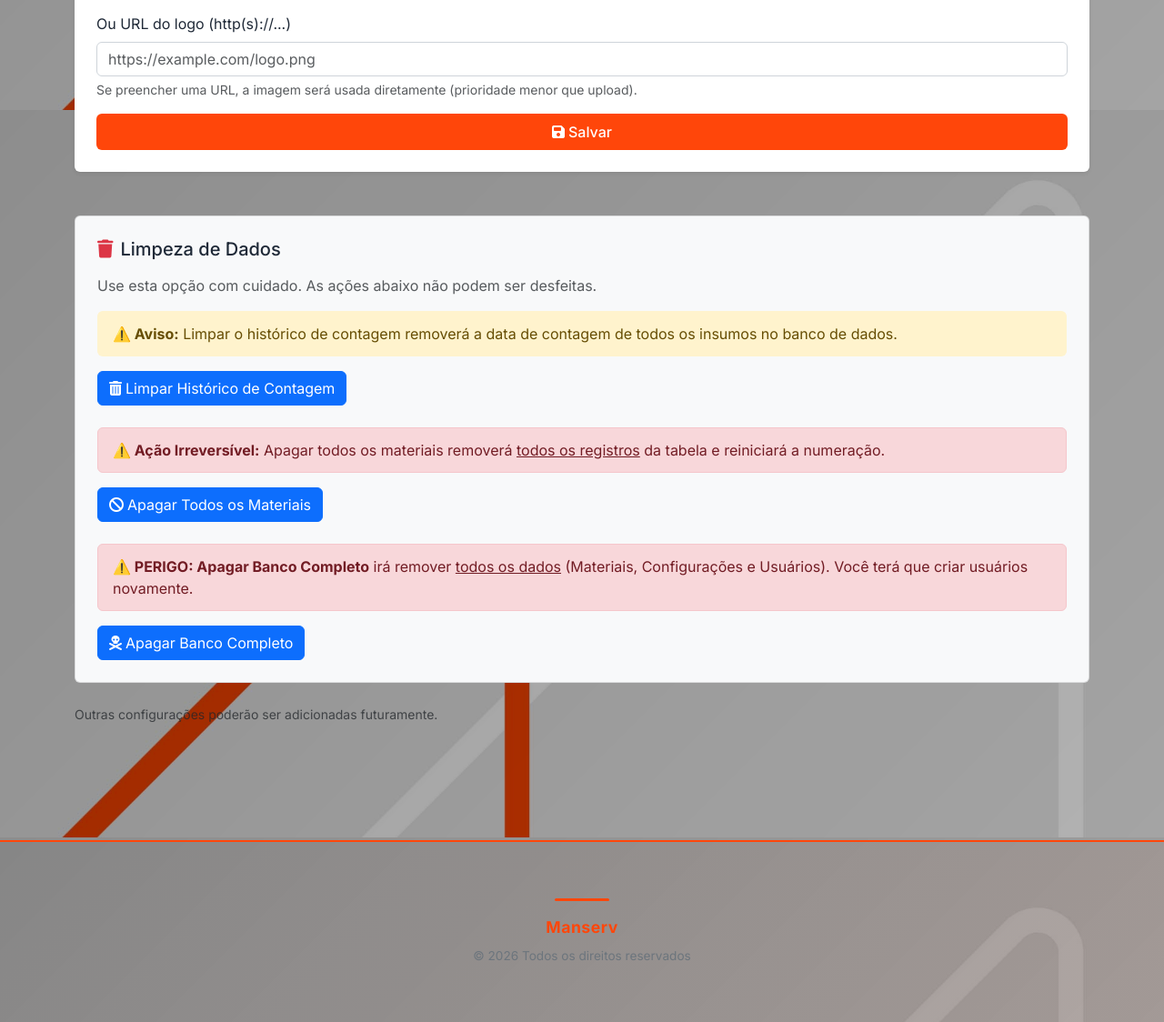
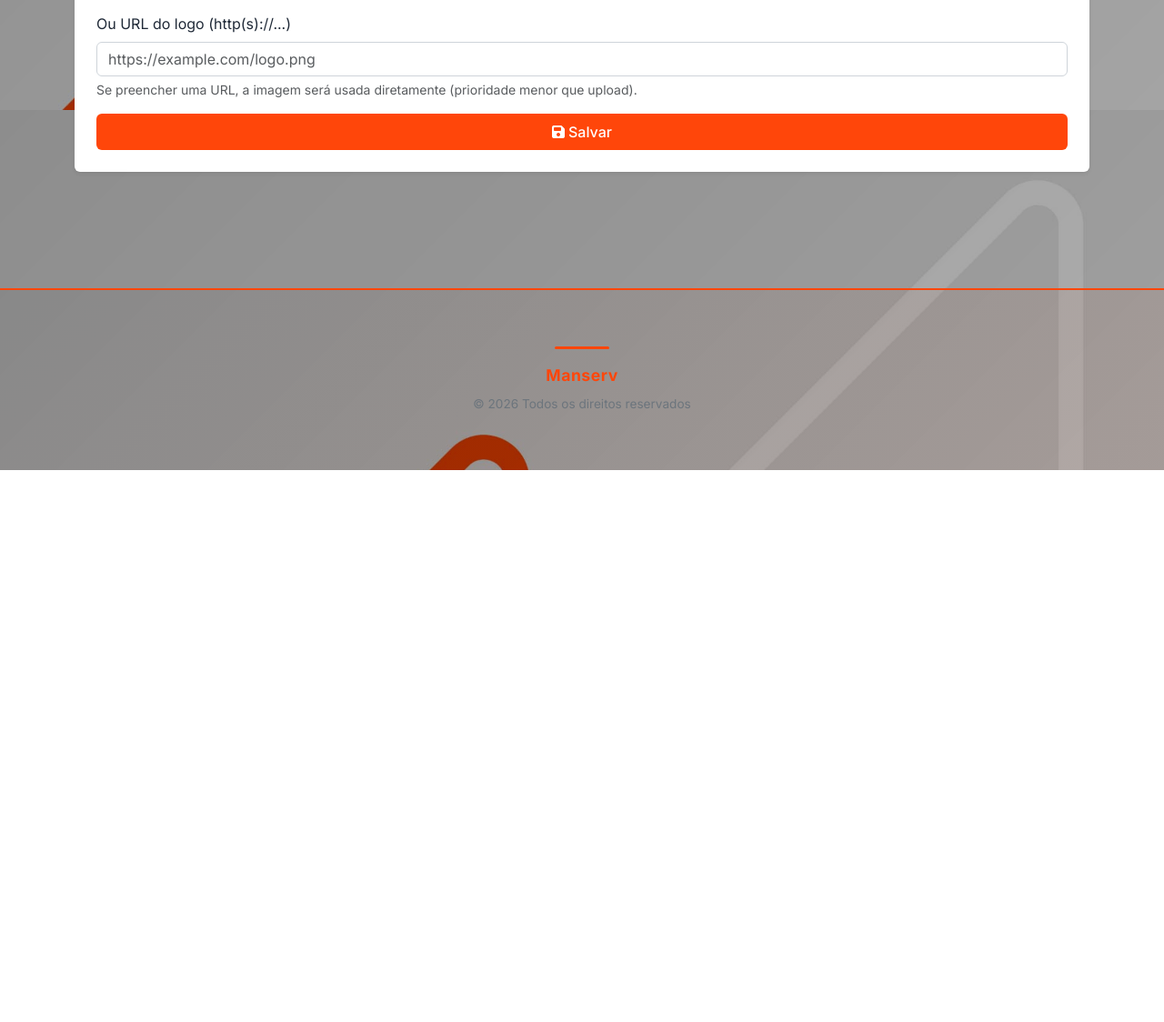
Before and after one commit to 238622024-web/Projeto-Insumo-Jnj-contagem, a PHP site: page /dashboard/configuracoes.php in a window 1280 px wide. Shown: the part 679-1803 px from the top of the page at 91% size. After the commit the page ends 1196 px from the top, so only its background shows below. Run offline with PHP 8.4, Linux system fonts and the light colour scheme; the visitor is signed in with stand-in values (Sample User, id 1); tables that the repository leaves empty hold one stand-in row (values such as "Sample post"); grey boxes marked "Sample" are stand-in pictures; some libraries are stand-ins or nearby versions.

Commit message:
projeto concluido

```diff
--- a/projeto insumo/configuracoes.php
+++ b/projeto insumo/configuracoes.php
@@ -13,15 +13,17 @@ if ($_SERVER['REQUEST_METHOD'] === 'POST') {
     $val_media = (int)($_POST['alerta_validade_media'] ?? 30);
     $mostrar_lote = isset($_POST['mostrar_lote']) ? '1' : '0';
 
-    setSetting('tema_padrao', $tema);
-    setSetting('lang', in_array($lang, ['pt-br','en']) ? $lang : 'pt-br');
+    $saveErrors = [];
+
+    if (!setSetting('tema_padrao', $tema)) { $saveErrors[] = 'tema_padrao'; }
+    if (!setSetting('lang', in_array($lang, ['pt-br','en']) ? $lang : 'pt-br')) { $saveErrors[] = 'lang'; }
     if ($primary_color !== '' && preg_match('/^#[0-9A-Fa-f]{6}$/', $primary_color)) {
-      setSetting('primary_color', strtoupper($primary_color));
+      if (!setSetting('primary_color', strtoupper($primary_color))) { $saveErrors[] = 'primary_color'; }
     }
-    setSetting('itens_pagina', max(5, min(200, $itens)));
-    setSetting('alerta_validade_curta', max(0, $val_curta));
-    setSetting('alerta_validade_media', max(0, $val_media));
-    setSetting('mostrar_lote', $mostrar_lote);
+    if (!setSetting('itens_pagina', max(5, min(200, $itens)))) { $saveErrors[] = 'itens_pagina'; }
+    if (!setSetting('alerta_validade_curta', max(0, $val_curta))) { $saveErrors[] = 'alerta_validade_curta'; }
+    if (!setSetting('alerta_validade_media', max(0, $val_media))) { $saveErrors[] = 'alerta_validade_media'; }
+    if (!setSetting('mostrar_lote', $mostrar_lote)) { $saveErrors[] = 'mostrar_lote'; }
 
     // Upload de logo opcional
     if (!empty($_FILES['logo']['name']) && is_uploaded_file($_FILES['logo']['tmp_name'])) {
@@ -33,7 +35,7 @@ if ($_SERVER['REQUEST_METHOD'] === 'POST') {
             $destRel = 'assets/uploads/logo_custom.' . $ext;
             $destAbs = __DIR__ . '/' . $destRel;
             if (move_uploaded_file($_FILES['logo']['tmp_name'], $destAbs)) {
-                setSetting('logo_path', $destRel);
+              if (!setSetting('logo_path', $destRel)) { $saveErrors[] = 'logo_path'; }
             } else {
                 flash('error', 'Falha ao enviar o logo.');
             }
@@ -47,9 +49,17 @@ if ($_SERVER['REQUEST_METHOD'] === 'POST') {
     $_SESSION['lang_jnj'] = $lang;
     // salvar URL do logo (se informado)
     $logo_url_input = trim($_POST['logo_url'] ?? '');
-    if ($logo_url_input !== '') setSetting('logo_url', $logo_url_input);
-    else setSetting('logo_url', '');
-    flash('success','Configurações salvas.');
+    if ($logo_url_input !== '') {
+      if (!setSetting('logo_url', $logo_url_input)) { $saveErrors[] = 'logo_url'; }
+    } else {
+      if (!setSetting('logo_url', '')) { $saveErrors[] = 'logo_url'; }
+    }
+
+    if (empty($saveErrors)) {
+      flash('success','Configurações salvas.');
+    } else {
+      flash('error','Não foi possível salvar algumas configurações. Verifique conexão/permissões do banco de dados.');
+    }
     header('Location: configuracoes.php');
     exit;
 }
@@ -121,114 +131,4 @@ include __DIR__ . '/includes/header.php';
   </div>
   <button class="btn btn-primary btn-rounded" type="submit"><i class="fa fa-save me-1"></i>Salvar</button>
 </form>
-
-<!-- Seção para limpar histórico de contagem -->
-<div class="mt-5 p-4 bg-light border rounded">
-  <h3 class="h5 mb-3"><i class="fa fa-trash me-2 text-danger"></i>Limpeza de Dados</h3>
-  <p class="text-muted mb-3">Use esta opção com cuidado. As ações abaixo não podem ser desfeitas.</p>
-
-  <div class="alert alert-warning mb-3" role="alert">
-    <strong>⚠️ Aviso:</strong> Limpar o histórico de contagem removerá a data de contagem de todos os insumos no banco de dados.
-  </div>
-
-  <button type="button" class="btn btn-outline-danger btn-rounded" data-bs-toggle="modal" data-bs-target="#modalLimparHistorico">
-    <i class="fa fa-trash-alt me-1"></i>Limpar Histórico de Contagem
-  </button>
-
-  <div class="alert alert-danger mt-4 mb-3" role="alert">
-    <strong>⚠️ Ação Irreversível:</strong> Apagar todos os materiais removerá <u>todos os registros</u> da tabela e reiniciará a numeração.
-  </div>
-  <button type="button" class="btn btn-danger btn-rounded" data-bs-toggle="modal" data-bs-target="#modalApagarTodos">
-    <i class="fa fa-ban me-1"></i>Apagar Todos os Materiais
-  </button>
-
-  <div class="alert alert-danger mt-4 mb-3" role="alert">
-    <strong>⚠️ PERIGO: Apagar Banco Completo</strong> irá remover <u>todos os dados</u> (Materiais, Configurações e Usuários). Você terá que criar usuários novamente.
-  </div>
-  <button type="button" class="btn btn-danger btn-rounded" data-bs-toggle="modal" data-bs-target="#modalApagarBanco">
-    <i class="fa fa-skull-crossbones me-1"></i>Apagar Banco Completo
-  </button>
-</div>
-
-<!-- Modal de confirmação -->
-<div class="modal fade" id="modalLimparHistorico" tabindex="-1" aria-labelledby="modalLabel" aria-hidden="true">
-  <div class="modal-dialog">
-    <div class="modal-content">
-      <div class="modal-header bg-danger text-white">
-        <h5 class="modal-title" id="modalLabel"><i class="fa fa-exclamation-triangle me-2"></i>Confirmação</h5>
-        <button type="button" class="btn-close btn-close-white" data-bs-dismiss="modal" aria-label="Close"></button>
-      </div>
-      <div class="modal-body">
-        <p><strong>Você tem certeza que deseja apagar todo o histórico de contagem?</strong></p>
-        <p>Esta ação irá remover a data de contagem de <strong>todos os insumos</strong> do banco de dados.</p>
-        <p class="text-muted small">Nota: Os insumos em si não serão deletados, apenas as datas de contagem serão limpas.</p>
-      </div>
-      <div class="modal-footer">
-        <button type="button" class="btn btn-secondary" data-bs-dismiss="modal">Cancelar</button>
-        <form method="post" action="limpar_historico.php" style="display: inline;">
-          <input type="hidden" name="confirmar" value="sim">
-          <button type="submit" class="btn btn-danger">
-            <i class="fa fa-trash me-1"></i>Sim, apagar tudo
-          </button>
-        </form>
-      </div>
-    </div>
-  </div>
-</div>
-
-<div class="mt-4 small text-muted">Outras configurações poderão ser adicionadas futuramente.</div>
 <?php include __DIR__ . '/includes/footer.php'; ?>
-
-  <!-- Modal de confirmação: Apagar Todos -->
-  <div class="modal fade" id="modalApagarTodos" tabindex="-1" aria-labelledby="modalApagarTodosLabel" aria-hidden="true">
-    <div class="modal-dialog">
-      <div class="modal-content">
-        <div class="modal-header bg-danger text-white">
-          <h5 class="modal-title" id="modalApagarTodosLabel"><i class="fa fa-exclamation-triangle me-2"></i>Apagar Todos os Materiais</h5>
-          <button type="button" class="btn-close btn-close-white" data-bs-dismiss="modal" aria-label="Close"></button>
-        </div>
-        <div class="modal-body">
-          <p><strong>Tem certeza que deseja apagar TODOS os materiais?</strong></p>
-          <p>Esta ação irá remover permanentemente todos os registros da tabela <code>insumos_jnj</code>.</p>
-          <p class="text-muted small">Dica: Faça um backup antes se precisar manter histórico. Veja a pasta <code>db_backups</code>.</p>
-        </div>
-        <div class="modal-footer">
-          <button type="button" class="btn btn-secondary" data-bs-dismiss="modal">Cancelar</button>
-          <form method="post" action="limpar_historico.php" style="display: inline;">
-            <input type="hidden" name="confirmar" value="sim">
-            <input type="hidden" name="tipo" value="todos">
-            <button type="submit" class="btn btn-danger">
-              <i class="fa fa-ban me-1"></i>Sim, apagar tudo
-            </button>
-          </form>
-        </div>
-      </div>
-    </div>
-
-      <!-- Modal de confirmação: Apagar Banco Completo -->
-      <div class="modal fade" id="modalApagarBanco" tabindex="-1" aria-labelledby="modalApagarBancoLabel" aria-hidden="true">
-        <div class="modal-dialog">
-          <div class="modal-content">
-            <div class="modal-header bg-danger text-white">
-              <h5 class="modal-title" id="modalApagarBancoLabel"><i class="fa fa-exclamation-triangle me-2"></i>Apagar Banco Completo</h5>
-              <button type="button" class="btn-close btn-close-white" data-bs-dismiss="modal" aria-label="Close"></button>
-            </div>
-            <div class="modal-body">
-              <p><strong>Tem certeza que deseja apagar TODO o banco de dados do sistema?</strong></p>
-              <p>Serão removidos permanentemente todos os materiais, configurações e usuários. IDs serão reiniciados.</p>
-              <p class="text-muted small">Dica: Faça backup antes (veja a pasta <code>db_backups</code>).</p>
-            </div>
-            <div class="modal-footer">
-              <button type="button" class="btn btn-secondary" data-bs-dismiss="modal">Cancelar</button>
-              <form method="post" action="limpar_historico.php" style="display: inline;">
-                <input type="hidden" name="confirmar" value="sim">
-                <input type="hidden" name="tipo" value="banco">
-                <button type="submit" class="btn btn-danger">
-                  <i class="fa fa-skull-crossbones me-1"></i>Sim, apagar banco completo
-                </button>
-              </form>
-            </div>
-          </div>
-        </div>
-        </div>
-    </div>
--- a/projeto insumo/database/init_db.php
+++ b/projeto insumo/database/init_db.php
@@ -1,6 +1,7 @@
 <?php
-// Inicializa o banco de dados local (XAMPP)
+// Inicializa o banco de dados local (Laragon/XAMPP)
 // Uso: http://localhost/projeto-insumo/database/init_db.php
+// ou   http://localhost/projeto%20insumo/database/init_db.php
 // Após concluir, APAGUE este arquivo por segurança.
 
 header('Content-Type: text/plain; charset=utf-8');
--- a/projeto insumo/settings.php
+++ b/projeto insumo/settings.php
@@ -1,9 +1,23 @@
 <?php
 require_once __DIR__ . '/db.php';
+
+function ensureSettingsTable(PDO $pdo): void {
+    static $ensured = false;
+    if ($ensured) { return; }
+
+    $pdo->exec("CREATE TABLE IF NOT EXISTS configuracoes (
+        chave VARCHAR(100) NOT NULL,
+        valor TEXT NOT NULL,
+        PRIMARY KEY (chave)
+    ) ENGINE=InnoDB DEFAULT CHARSET=utf8mb4");
+
+    $ensured = true;
+}
 
 function getSetting(string $key, $default = null) {
     try {
         $pdo = getPDO();
+        ensureSettingsTable($pdo);
         $stmt = $pdo->prepare('SELECT valor FROM configuracoes WHERE chave = ?');
         $stmt->execute([$key]);
         $row = $stmt->fetch();
@@ -19,6 +33,7 @@ function getSetting(string $key, $default = null) {
 function setSetting(string $key, $value): bool {
     try {
         $pdo = getPDO();
+        ensureSettingsTable($pdo);
         $stmt = $pdo->prepare('REPLACE INTO configuracoes (chave, valor) VALUES (?, ?)');
         return $stmt->execute([$key, $value]);
     } catch (Throwable $e) {
@@ -29,6 +44,7 @@ function setSetting(string $key, $value): bool {
 function getAllSettings(): array {
     try {
         $pdo = getPDO();
+        ensureSettingsTable($pdo);
         $rows = $pdo->query('SELECT chave, valor FROM configuracoes')->fetchAll();
         $out = [];
         foreach ($rows as $r) { $out[$r['chave']] = $r['valor']; }
```
Also changed, not shown: projeto insumo/assets/js/header-footer.js (+28 -14 lines), projeto insumo/limpar_historico.php (+5 -6 lines), projeto insumo/README-SETUP.txt, 1 other file.
